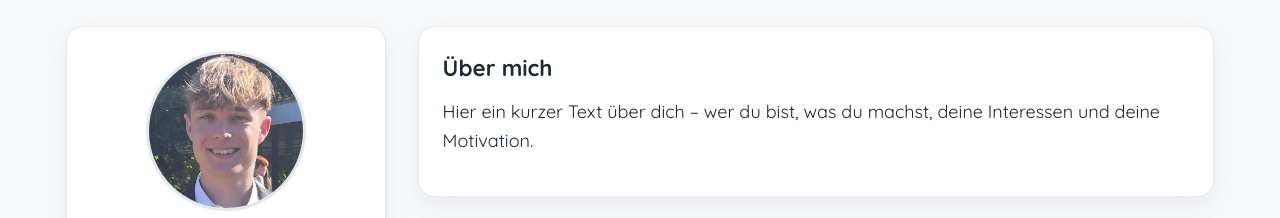
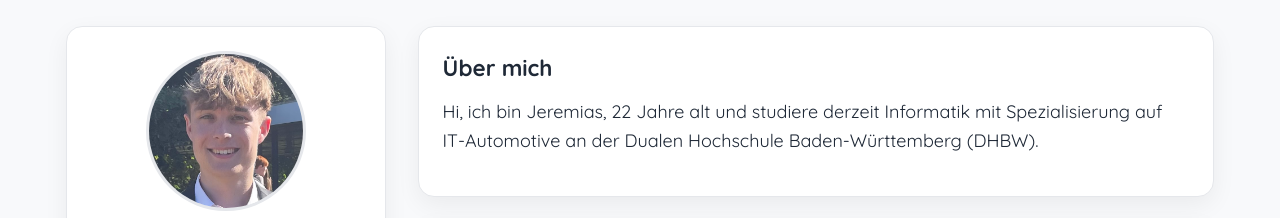
Before and after one commit to Jere2k03/Jere2k03, a plain HTML site: page index.html in a window 1280 px wide. Shown: the top 218 px of the page. Drawn offline with Linux system fonts and the light colour scheme.

Commit message:
added "about me" text

```diff
--- a/index.html
+++ b/index.html
@@ -4,7 +4,7 @@
   <meta charset="UTF-8" />
   <meta name="viewport" content="width=device-width, initial-scale=1" />
   <title>Jeremias Matt – Portfolio</title>
-  <meta name="description" content="Portfolio von Jeremias Matt: Projekte, Über mich und Kontakt." />
+  <meta name="description" content="Jeremias Matt" />
 
   <!-- Favicon -->
   <link rel="icon" type="image/png" sizes="16x16" href="/assets/favicon/favicon_16x16.png" />
@@ -53,8 +53,7 @@
         <section class="about" aria-labelledby="about-title">
           <h2 id="about-title">Über mich</h2>
           <p>
-            Hier ein kurzer Text über dich – wer du bist, was du machst, deine Interessen
-            und deine Motivation.
+            Hi, ich bin Jeremias, 22 Jahre alt und studiere derzeit Informatik mit Spezialisierung auf IT-Automotive an der Dualen Hochschule Baden-Württemberg (DHBW).
           </p>
         </section>
 
```
